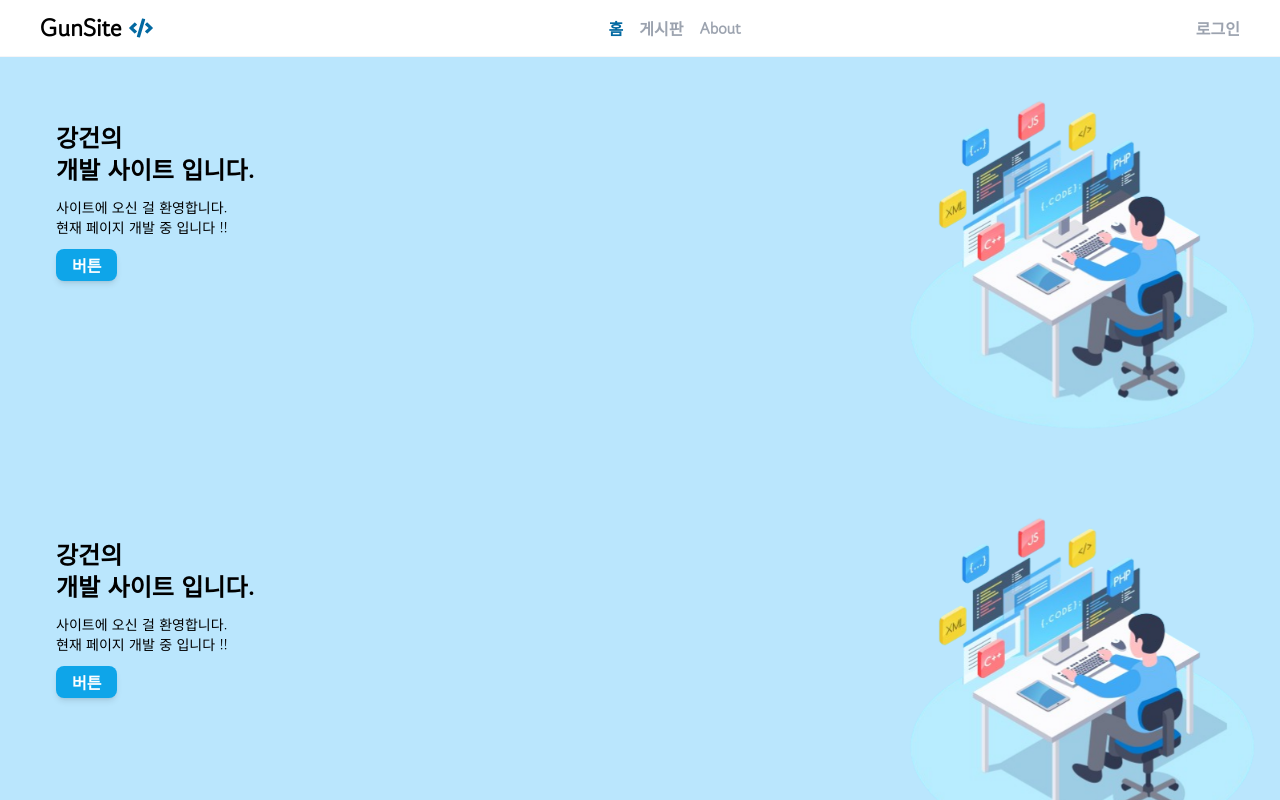
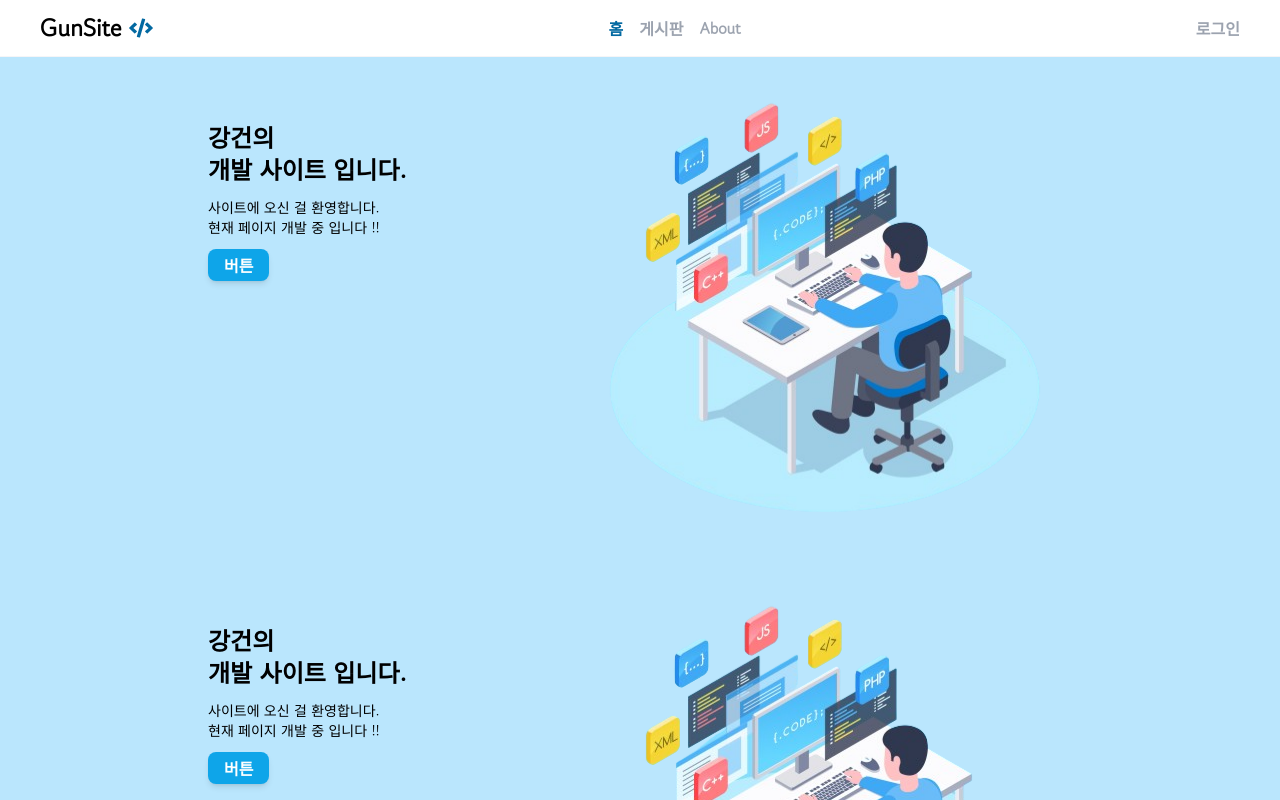
Before and after one commit to Gun-E/GunSiteFront, a Next.js app: page / in a window 1280 px wide. Shown: the top 800 px of the page. Built offline with nearby package versions, Linux system fonts and the light colour scheme.

Commit message:
feat : 프론트 엔드 개발

```diff
--- a/src/components/ClientComponent.tsx
+++ b/src/components/ClientComponent.tsx
@@ -55,7 +55,7 @@ export default function Home() {
 
     return (
         <div className="relative bg-sky-200 flex justify-between items-center">
-            <div className="absolute top-11 sm:top-16 left-7 sm:left-14">
+            <div className="absolute top-11 left-7 sm:top-16 sm:left-14 md:left-20 lg:left-36 xl:left-52">
                 <p ref={largePRef} className={`${styles.hidden} text-lg sm:text-2xl font-bold mb-3`}>
                     강건의 <br/>개발 사이트 입니다.
                 </p>
@@ -72,7 +72,7 @@ export default function Home() {
             <div className="flex flex-col">
 
             </div>
-            <div className="flex flex-col">
+            <div className="flex flex-col md:pr-20 lg:pr-36 xl:pr-52">
                 <Image
                     src="/images/pic.png"
                     alt="Landscape picture"
--- a/src/styles/globals.css
+++ b/src/styles/globals.css
@@ -62,3 +62,8 @@ body {
     width: 400px;
   }
 }
+@media (min-width: 1280px) {
+  .imageStyle {
+    width: 500px;
+  }
+}
```
